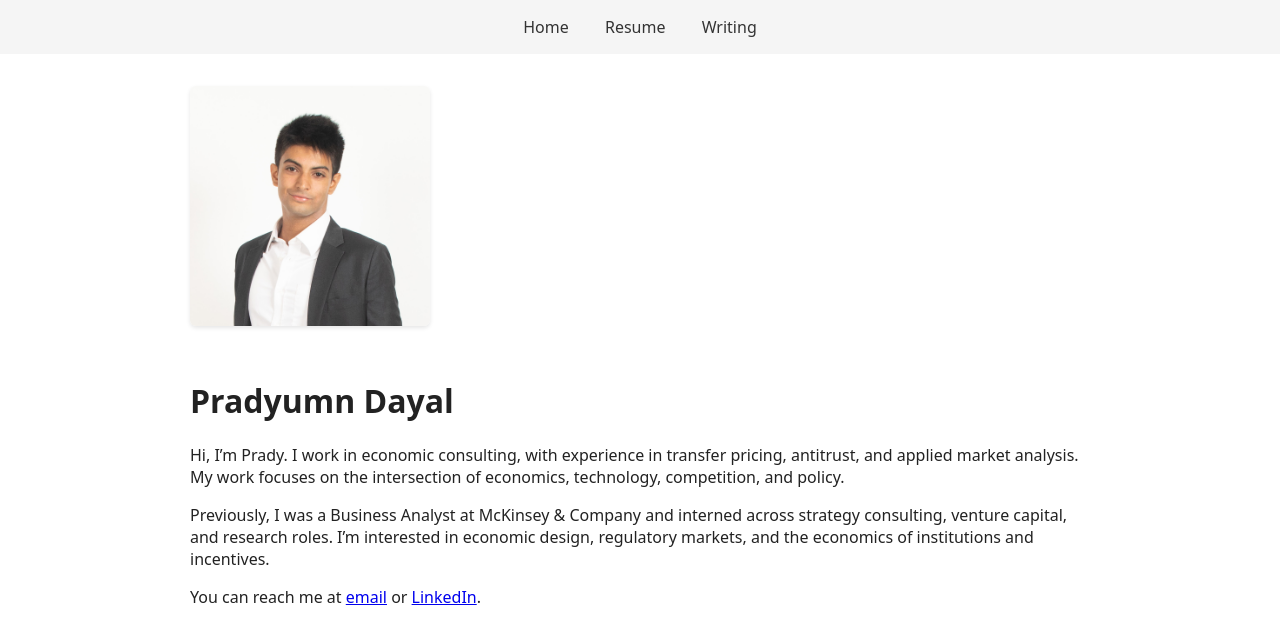
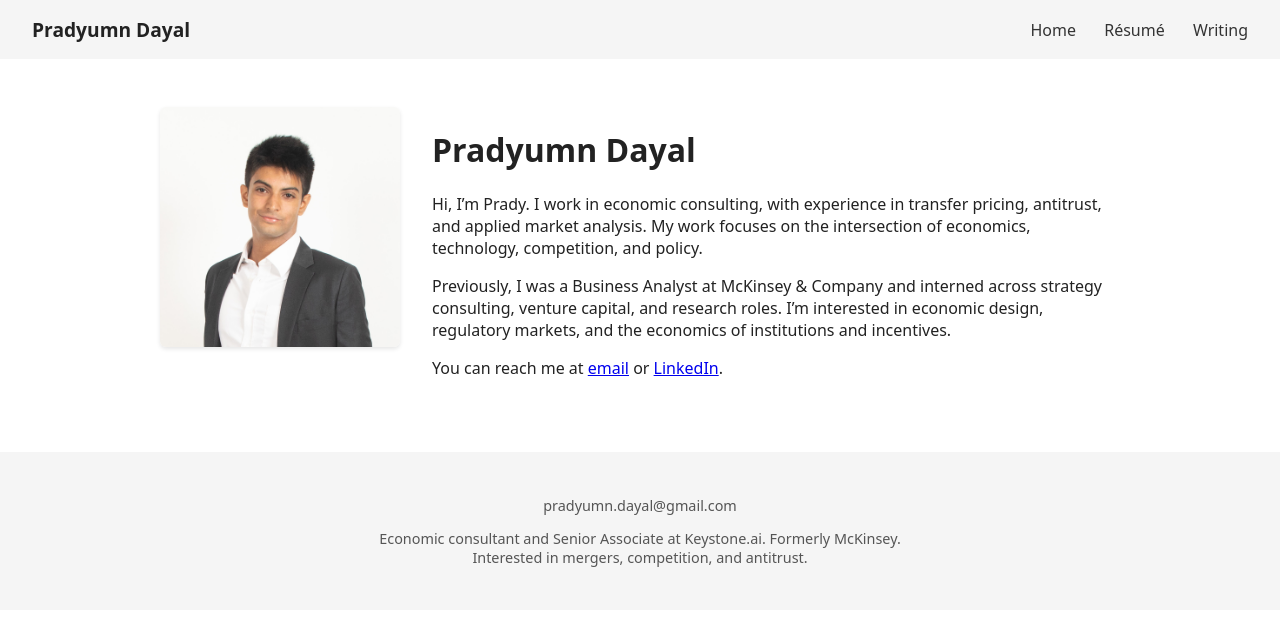
Before and after one commit to pradyumn444/website-reboot, a plain HTML site: page index.html in a window 1280 px wide. Drawn offline with Linux system fonts and the light colour scheme.

Commit message:
Add files via upload

```diff
--- a/index.html
+++ b/index.html
@@ -10,20 +10,28 @@
 </head>
 <body>
   <header>
+    <div class="site-title">Pradyumn Dayal</div>
     <nav>
       <a href="index.html">Home</a>
-      <a href="resume.html">Resume</a>
+      <a href="resume.html">Résumé</a>
       <a href="writing.html">Writing</a>
     </nav>
   </header>
+
   <main class="intro">
     <img src="images/headshot.jpeg" alt="Pradyumn Dayal" class="headshot"/>
-    <div>
+    <div class="intro-text">
       <h1>Pradyumn Dayal</h1>
       <p>Hi, I’m Prady. I work in economic consulting, with experience in transfer pricing, antitrust, and applied market analysis. My work focuses on the intersection of economics, technology, competition, and policy.</p>
       <p>Previously, I was a Business Analyst at McKinsey & Company and interned across strategy consulting, venture capital, and research roles. I’m interested in economic design, regulatory markets, and the economics of institutions and incentives.</p>
       <p>You can reach me at <a href="mailto:pradyumn.dayal@gmail.com">email</a> or <a href="https://www.linkedin.com/in/pradyumn-dayal/">LinkedIn</a>.</p>
     </div>
   </main>
+
+  <footer>
+    <p>pradyumn.dayal@gmail.com</p>
+    <p>Economic consultant and Senior Associate at Keystone.ai. Formerly McKinsey.<br>
+    Interested in mergers, competition, and antitrust.</p>
+  </footer>
 </body>
 </html>
--- a/styles.css
+++ b/styles.css
@@ -6,31 +6,59 @@ body {
   background: #fff;
   color: #222;
 }
-nav {
+
+header {
   background: #f5f5f5;
-  padding: 1em;
-  text-align: center;
+  padding: 1em 2em;
+  display: flex;
+  justify-content: space-between;
+  align-items: center;
 }
+
+header .site-title {
+  font-weight: bold;
+  font-size: 1.2em;
+}
+
 nav a {
-  margin: 0 1em;
+  margin-left: 1.5em;
   text-decoration: none;
   color: #333;
 }
+
 main.intro {
   display: flex;
   flex-wrap: wrap;
-  max-width: 900px;
-  margin: 2em auto;
-  padding: 0 1em;
+  max-width: 960px;
+  margin: 3em auto;
+  padding: 0 2em;
   gap: 2em;
+  align-items: flex-start;
 }
+
 .headshot {
   width: 240px;
   border-radius: 6px;
   box-shadow: 0 2px 4px rgba(0,0,0,0.1);
+  flex-shrink: 0;
 }
+
+.intro-text {
+  flex: 1;
+  min-width: 280px;
+}
+
 .content {
   max-width: 700px;
   margin: 2em auto;
-  padding: 0 1em;
+  padding: 0 2em;
 }
+
+footer {
+  margin-top: 4em;
+  padding: 2em;
+  background: #f5f5f5;
+  text-align: center;
+  font-size: 0.9em;
+  color: #555;
+}
```
